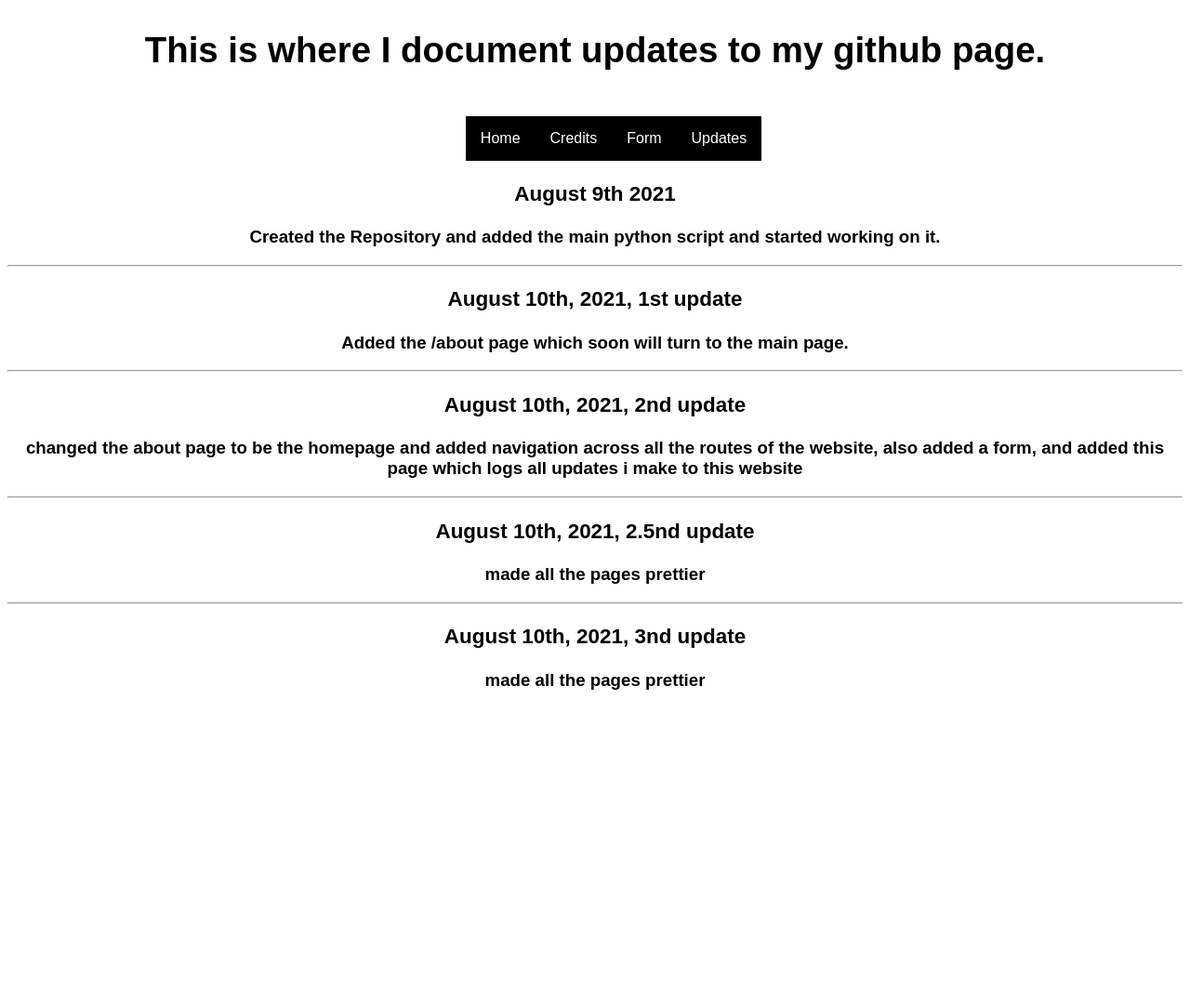
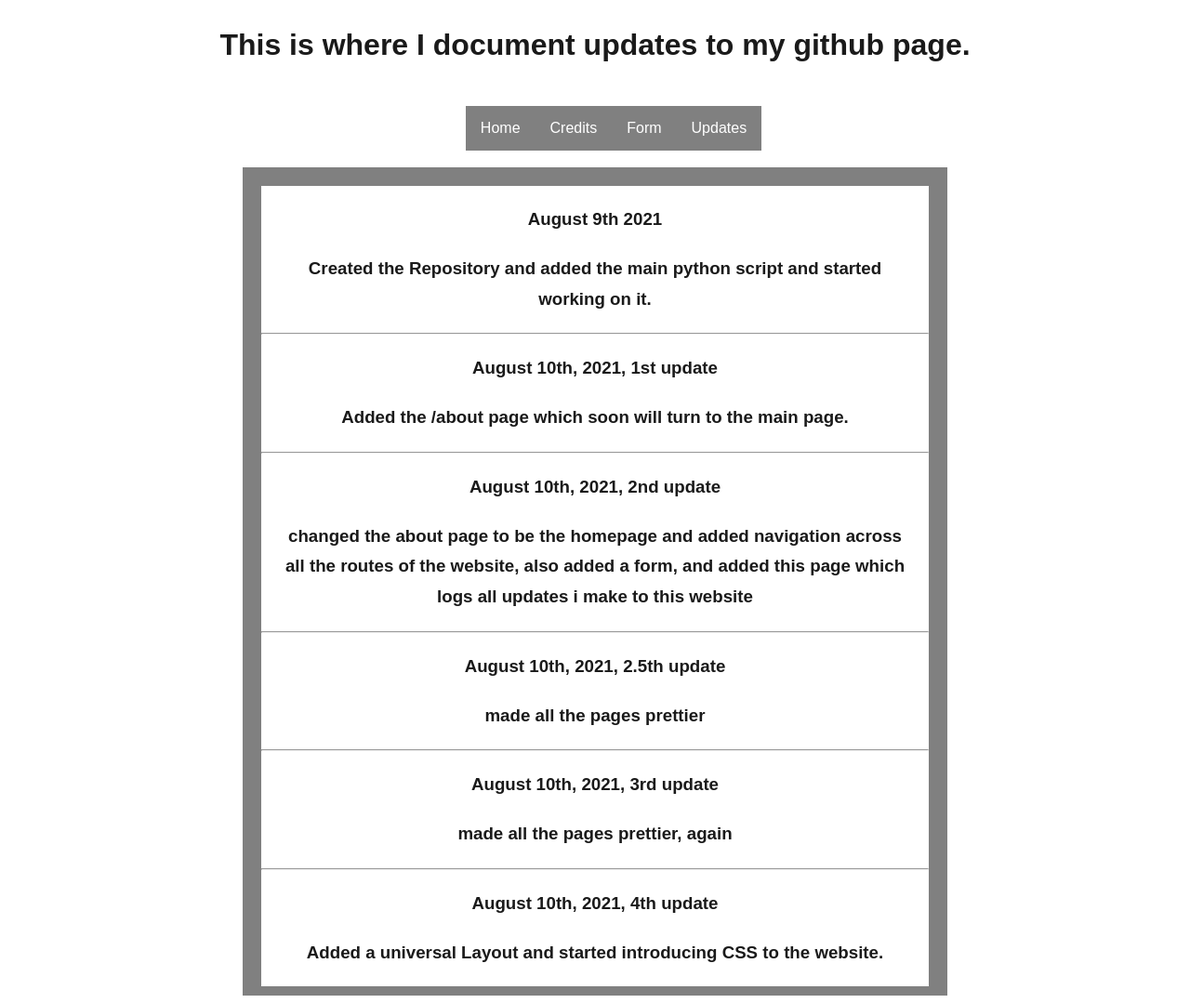
Before and after one commit to artyomkulimov/home-website, a Flask app: page /updates in a window 1280 px wide. Shown: the whole page at 93% size. Before the commit the page ends 742 px from the top, so only its background shows below. Run offline with Flask 2, Linux system fonts and the light colour scheme.

Commit message:
what have you done

```diff
--- a/static/layout.css
+++ b/static/layout.css
@@ -1,15 +1,20 @@
-h1, p {
+h1,h3, p {
     margin: 20px;
-    color: rgb(0, 0, 0);
+    color: rgb(26, 26, 26);
     line-height: 1.75em;
 }
+body{
+    font: normal, 20px, Verdana, Geneva, Tahoma, sans-serif;
+}
+
 .nav-horizontal {
-    background-color: rgb(255, 255, 255);
+    background-color: gray;
     overflow: hidden;
     height: 3em;
     width: 100%;
 }
 .nav-horizontal .mask {
+    background-color: rgb(255, 255, 255);
     height: 5em;
     width: 100%;
     overflow-x: auto;
@@ -22,19 +27,20 @@ h1, p {
 }
 .nav-horizontal .list li {
     display: table-cell;
+    margin: auto;
 }
 .nav-horizontal .list a {
     display: block;
     padding: 0 1em;
     text-decoration: none;
-    background-color: rgb(0, 0, 0);
+    background-color: gray;
     color: rgb(255, 255, 255);
     height: 3em;
     line-height: 3;
 }
 .nav-horizontal .list a:hover {
-    border-bottom: 2px solid rgb(128, 125, 125);
-    background-color: #3b3a3a;
+    border-bottom: 2px solid rgb(175, 175, 175);
+    background-color: rgb(41, 41, 41);
 }
 * {
     box-sizing: border-box;
--- /dev/null
+++ b/static/updates.css
@@ -0,0 +1,11 @@
+h3{
+    border-left: 10px gray;
+}
+.up-1{
+    margin: auto;
+    width: 60%;
+    border-right: 20px gray solid;
+    border-left: 20px gray solid;
+    border-top: 20px gray solid;
+    border-bottom: 10px gray solid;
+}
--- a/templates/updates.html
+++ b/templates/updates.html
@@ -1,33 +1,29 @@
 <header>
-<big><h1>This is where I document updates to my github page.</h1></big> <br>
+<h1>This is where I document updates to my github page.</h1><br>
 </header>
+<link rel="stylesheet" href="{{url_for('static',filename = 'updates.css')}}">
 {% extends "layout.html" %}
 {% block content %}
-    <div>
-        <big><div><h3>August 9th 2021</h3></div></big>
+    <br>
+    <div class="up-1">
+        <div class="text"><h3>August 9th 2021</h3></div>
         <h3>Created the Repository and added the main
         python script and started working on it.</h3>
-    </div>
-    <hr>
-    <div>
-        <big><div><h3>August 10th, 2021, 1st update</h3></div></big>
+        <hr>
+        <div><h3>August 10th, 2021, 1st update</h3></div>
         <h3>Added the /about page which soon will turn to the main page.</h3>
-    </div>
-    <hr>
-    <div>
-        <big><div><h3>August 10th, 2021, 2nd update</h3></div></big>
+        <hr>
+        <div><h3>August 10th, 2021, 2nd update</h3></div>
         <h3>changed the about page to be the homepage
             and added navigation across all the routes
             of the website, also added a form, and added this page which logs all updates i make to this website</h3>
-    </div>
-    <hr>
-    <div>
-        <big><div><h3>August 10th, 2021, 2.5nd update</h3></div></big>
+        <hr>
+        <div><h3>August 10th, 2021, 2.5th update</h3></div>
         <h3>made all the pages prettier</h3>
-    </div>
-    <hr>
-    <div>
-        <big><div><h3>August 10th, 2021, 3nd update</h3></div></big>
-        <h3>made all the pages prettier</h3>
-    </div>
+        <hr>
+        <div><h3>August 10th, 2021, 3rd update</h3></div>
+        <h3>made all the pages prettier, again</h3>
+        <hr>
+        <div><h3>August 10th, 2021, 4th update</h3></div>
+        <h3>Added a universal Layout and started introducing CSS to the website.</h3>
 {% endblock %}
```
